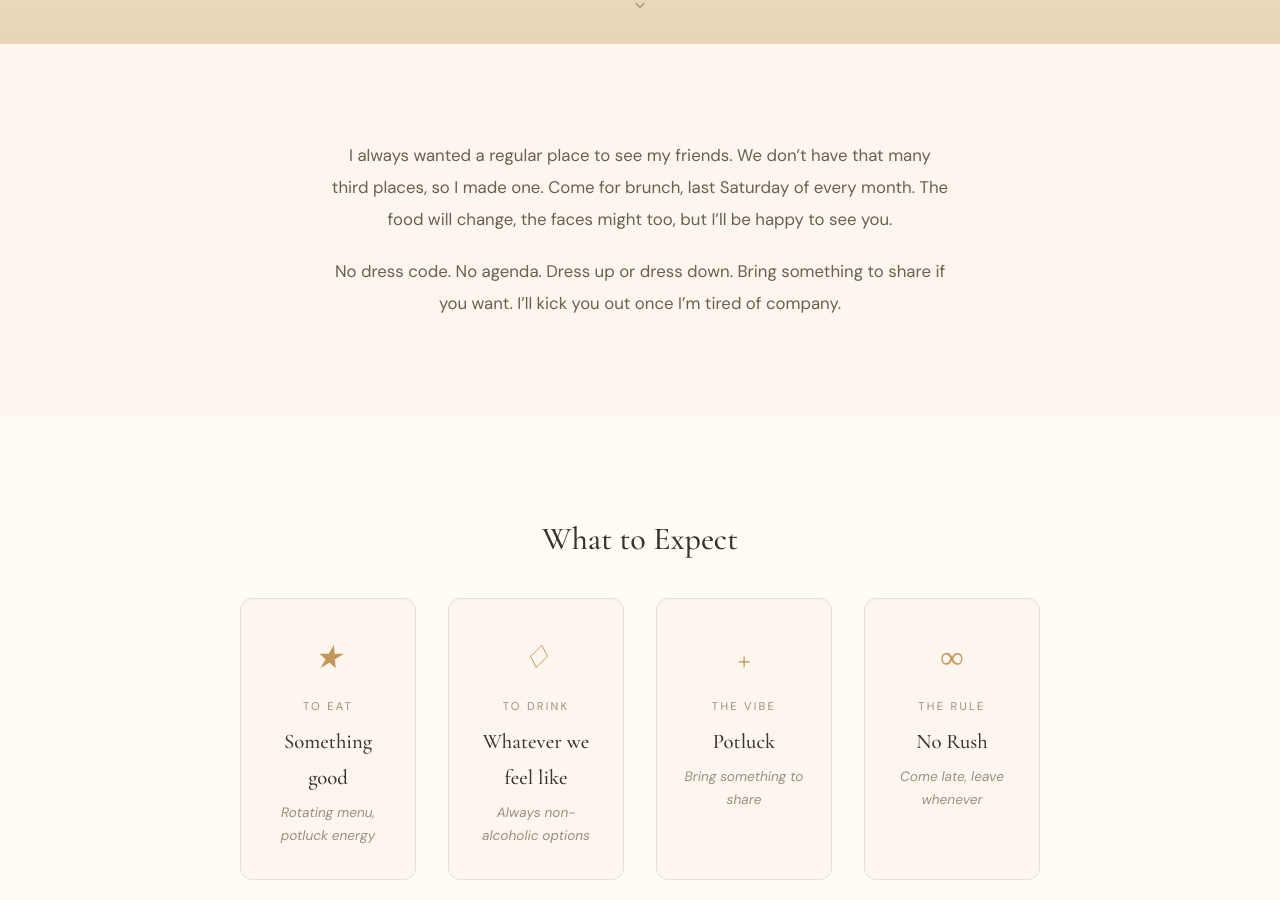
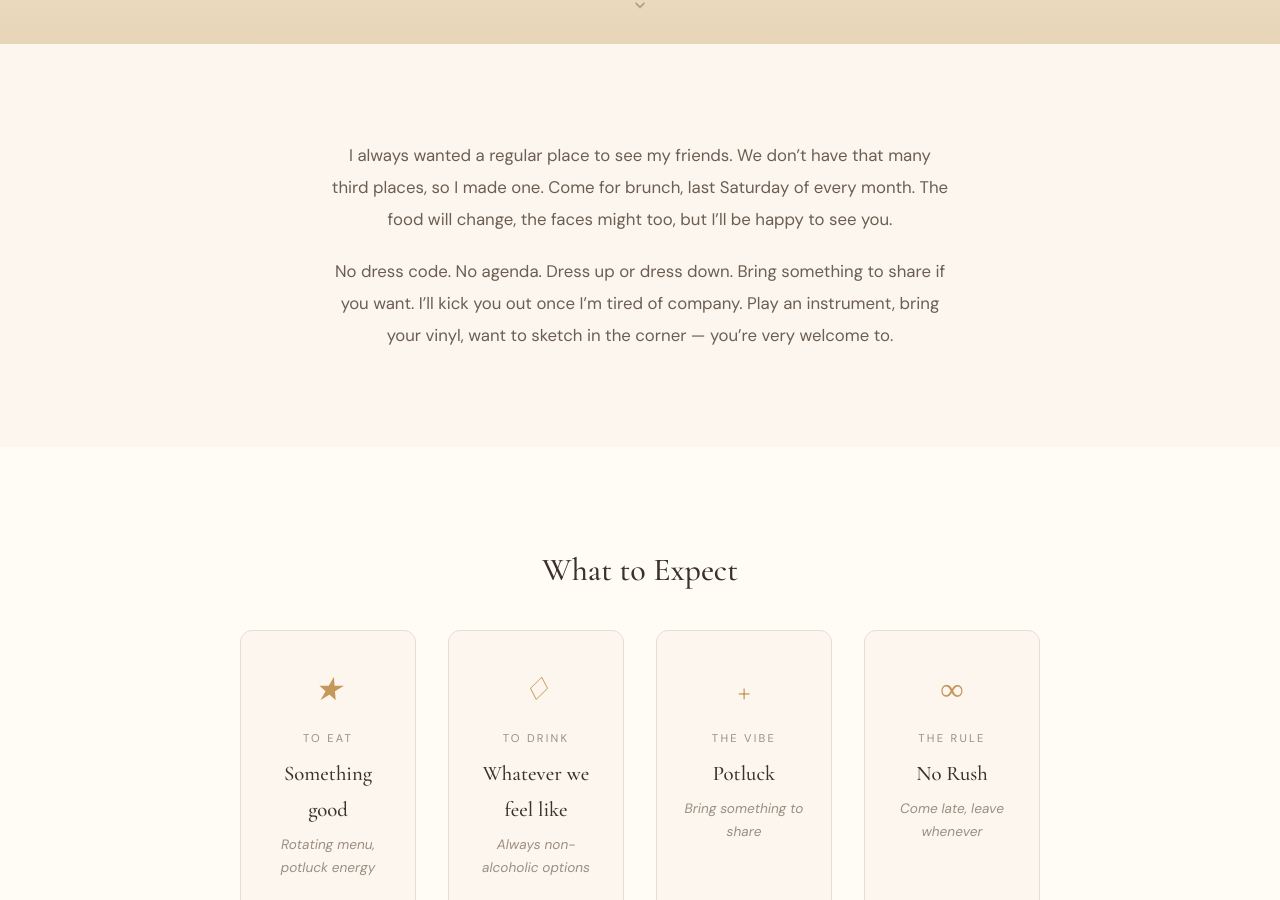
Before and after one commit to Masha-L/masha-l.github.io, a Jekyll site: the page the-last-saturday/index.html, which Jekyll copies as it is, in a window 1280 px wide and 900 px high, scrolled down 856 px. Built offline with Jekyll 4.4.1, drawn with Linux system fonts in a browser that asks for light colours.

Commit message:
the-last-saturday: add artsy welcome line

```diff
--- a/the-last-saturday/index.html
+++ b/the-last-saturday/index.html
@@ -436,7 +436,7 @@
           I always wanted a regular place to see my friends. We don&rsquo;t have that many third places, so I made one. Come for brunch, last Saturday of every month. The food will change, the faces might too, but I&rsquo;ll be happy to see you.
         </p>
         <p>
-          No dress code. No agenda. Dress up or dress down. Bring something to share if you want. I&rsquo;ll kick you out once I&rsquo;m tired of company.
+          No dress code. No agenda. Dress up or dress down. Bring something to share if you want. I&rsquo;ll kick you out once I&rsquo;m tired of company. Play an instrument, bring your vinyl, want to sketch in the corner &mdash; you&rsquo;re very welcome to.
         </p>
       </div>
     </div>
```
